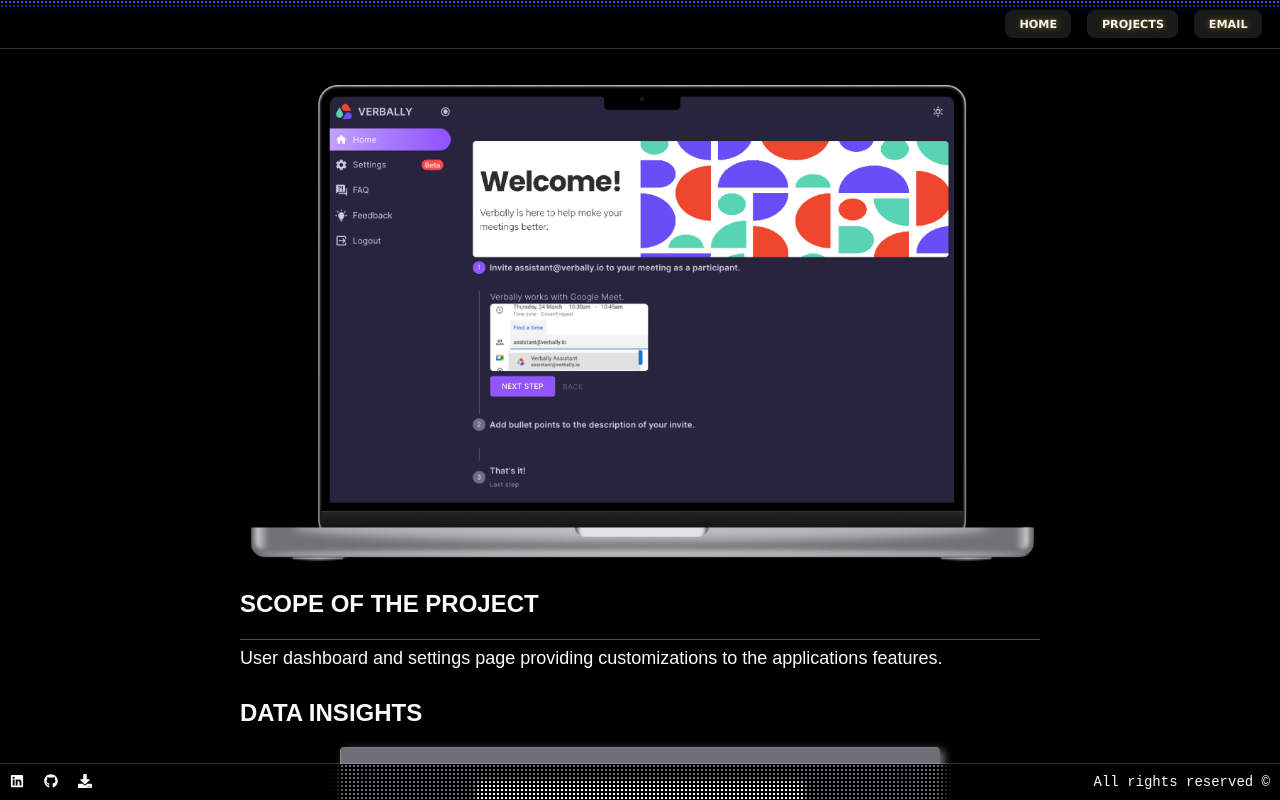
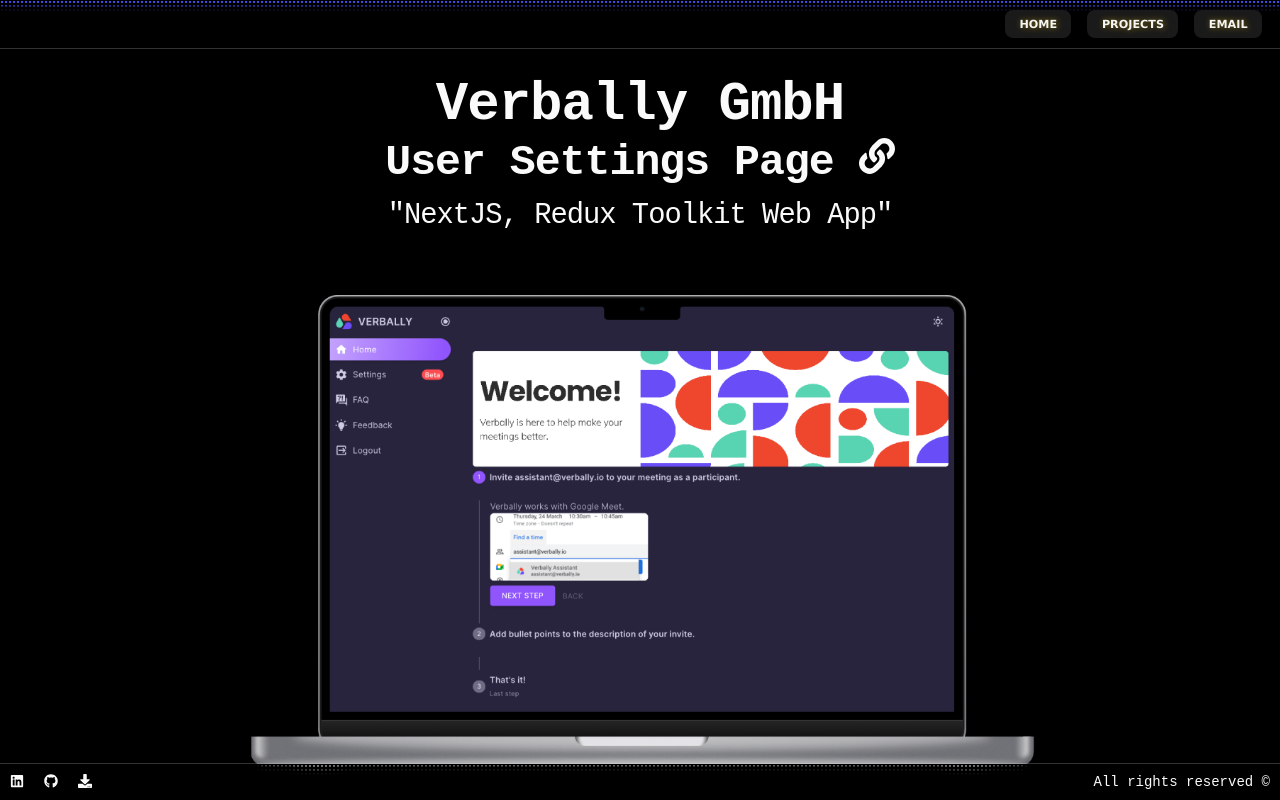
Before and after one commit to h-aburesha/my-next-website, a Next.js app: page /projects/6 in a window 1280 px wide. Shown: the top 800 px of the page. Built offline with nearby package versions, Linux system fonts and the light colour scheme.

Commit message:
header for project verbally

```diff
--- a/package.json
+++ b/package.json
@@ -10,6 +10,7 @@
   },
   "dependencies": {
     "@mantine/carousel": "^6.0.5",
+    "@react-icons/all-files": "^4.1.0",
     "@types/node": "18.15.0",
     "@types/react": "18.0.28",
     "@types/react-dom": "18.0.11",
--- a/pages/projects/6.tsx
+++ b/pages/projects/6.tsx
@@ -1,6 +1,9 @@
 import { motion, useScroll, useSpring } from "framer-motion";
 import Link from "next/link";
 import Image from "next/image";
+import { FaLink } from "react-icons/fa";
+
+
 import verballyHomePageImage from "../../public/verbally_pics/homepage.png"
 import verballyModalPopupImage from "../../public/verbally_pics/modal-popup.png"
 import verballyTooltipTextImage from "../../public/verbally_pics/tooltip-text.png"
@@ -35,6 +38,31 @@ function Project6() {
                 </div>
             </nav>
 
+            <h1>
+                <code style={{ fontWeight: "bold", fontSize: "1.5em" }}>
+                    Verbally GmbH
+                </code>
+                <br />
+                <code style={{ fontWeight: "bold", fontSize: "1.2em" }}>
+                User Settings Page{" "}
+                </code>
+                <a
+                    target={"_blank"}
+                    href="https://app.verbally.io/"
+                >
+                    <FaLink />
+                </a>
+                <br />
+                <code
+                    style={{
+                        fontStyle: "normal",
+                        fontWeight: "lighter",
+                        fontSize: "0.8em",
+                    }}
+                >
+                    "NextJS, Redux Toolkit Web App"
+                </code>
+            </h1>
 
 
             <article>
```
Also changed, not shown: 1 other file (tests, documents, lock files or other folders).
